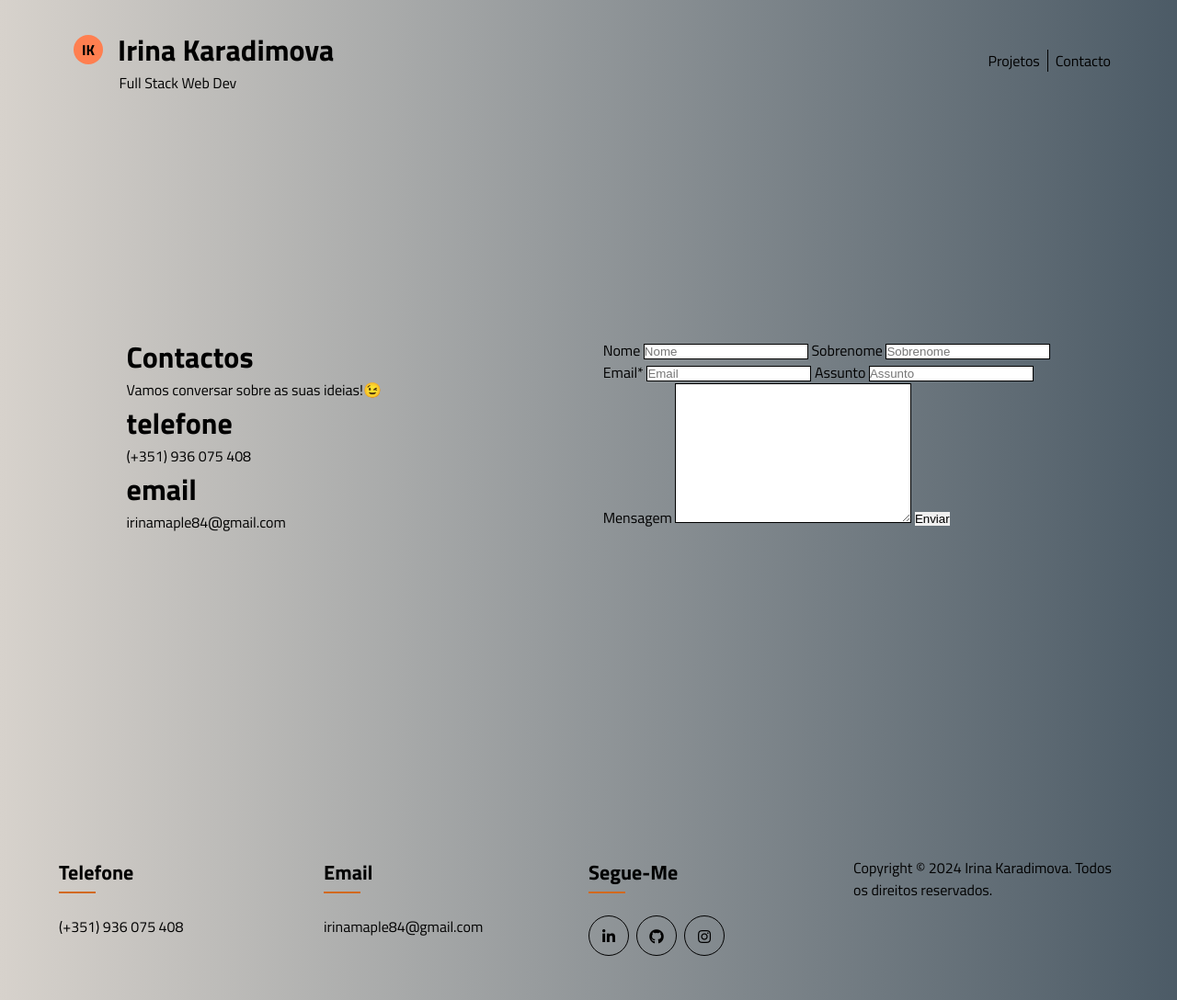
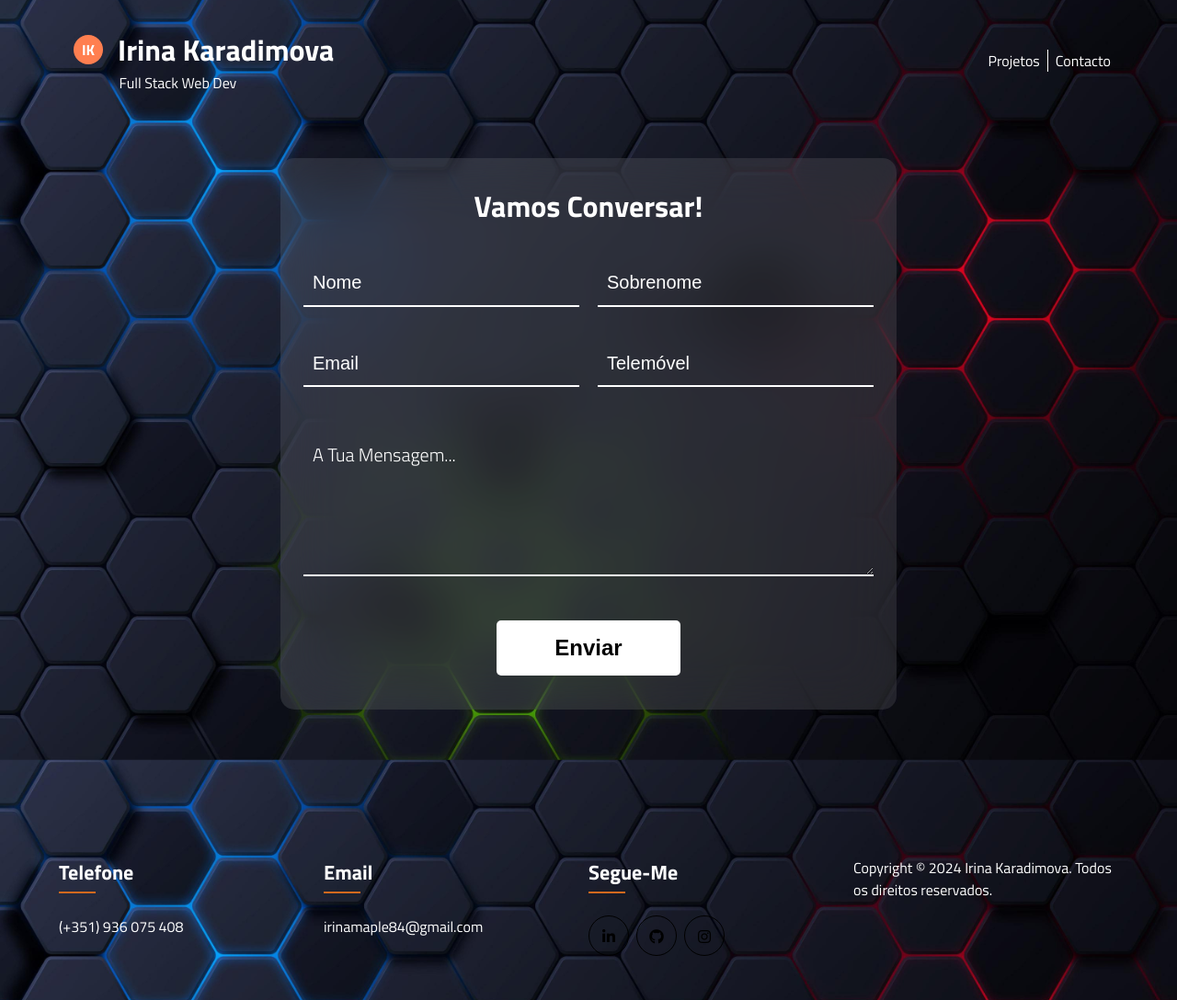
Before and after one commit to IrinaKrdmva/portfolio3, a plain HTML site: page contactos.html in a window 1280 px wide. Shown: the whole page at 92% size. Drawn offline with nearby package versions, Linux system fonts and the light colour scheme.

Commit message:
Background alternativo

```diff
--- a/contactos.html
+++ b/contactos.html
@@ -47,65 +47,16 @@
       </nav>
     </header>
     <main class="contact">
-      <div class="info">
-        <h1 class="titulo_contacto">Contactos</h1>
-        <p>Vamos conversar sobre as suas ideias!😉</p>
-        <div class="telefone_contactos">
-          <h1>telefone</h1>
-          <p>(+351) 936 075 408</p>
-        </div>
-        <div class="email_contactos">
-          <h1>email</h1>
-          <p>irinamaple84@gmail.com</p>
-        </div>
-      </div>
-      <div class="formulario">
-        <form>
-          <label for="firstname">Nome</label>
-          <input
-            type="text"
-            name="firstname"
-            id="firstname"
-            placeholder="Nome"
-            required
-          />
-          <label for="lastname">Sobrenome</label>
-          <input
-            type="text"
-            name="lastname"
-            id="lastname"
-            placeholder="Sobrenome"
-            required
-          />
-          <br />
-          <label for="email">Email*</label>
-          <input
-            type="email"
-            name="correio"
-            id="correio"
-            placeholder="Email"
-            required
-          />
-          <label for="assunto">Assunto</label>
-          <input
-            type="text"
-            name="assunto"
-            id="assunto"
-            placeholder="Assunto"
-            required
-          />
-          <br />
-          <label for="mensagem">Mensagem</label>
-          <textarea
-            name="mensagem"
-            id="mensagem"
-            cols="30"
-            rows="10"
-            required
-          ></textarea>
-          <button type="submit" class="btn">Enviar</button>
-        </form>
-      </div>
+      <form>
+        <h1>Vamos Conversar!</h1>
+        <input type="text" id="firstName" placeholder="Nome" required />
+        <input type="text" id="lastName" placeholder="Sobrenome" required />
+        <input type="email" id="email" placeholder="Email" required />
+        <input type="tel" id="phone" placeholder="Telemóvel" required />
+        <h4>A Tua Mensagem...</h4>
+        <textarea required></textarea>
+        <input type="submit" value="Enviar" id="enviar" />
+      </form>
     </main>
     <footer class="footer">
       <div class="footer-col">
--- a/src/css/style.css
+++ b/src/css/style.css
@@ -9,9 +9,12 @@ body {
   min-height: 100%;
   margin: 0 auto;
   background-size: 120% 120%;
-  background-image: linear-gradient(to right, #d7d2cc, #304352);
+  background-image: url(/src/images/background.jpg);
+  background-position: center;
+  background-size: cover;
   display: flex;
   flex-direction: column;
+  color: white;
 }
 
 /*===== HEADER =====*/
@@ -27,6 +30,7 @@ body {
   display: flex;
   align-items: center;
   text-align: center;
+  color: #fff;
 }
 
 .circle {
@@ -57,8 +61,12 @@ body {
   padding: 0 0.5rem;
 }
 
+.menu ul li a {
+  color: #fff;
+}
+
 .menu ul li:first-child {
-  border-right: 1px solid black;
+  border-right: 1px solid #fff;
 }
 
 /*===== MAIN =====*/
@@ -107,7 +115,12 @@ body {
 
 .foto.sombra-interna {
   /*sem espaço porque são 2 classe do mm elemento*/
-  background: linear-gradient(to right, white, lightgray, gray);
+  background: linear-gradient(
+    to right,
+    rgb(1, 120, 246),
+    rgb(64, 255, 0),
+    rgb(248, 1, 71)
+  );
   background-size: 180% 180%;
   animation: gradient-animation 5s ease infinite;
 }
@@ -239,8 +252,87 @@ body {
   align-items: center;
   gap: 5rem;
   padding: 0 8.6rem;
-  justify-content: space-between;
+  justify-content: center;
   margin-bottom: 5rem;
+}
+
+.contact form {
+  width: 41.875rem;
+  height: 37.5rem;
+  display: flex;
+  gap: 1.25rem;
+  justify-content: center;
+  border-radius: 0.9375rem;
+  background: rgba(255, 255, 255, 0.1);
+  flex-wrap: wrap;
+  backdrop-filter: blur(1.875rem);
+}
+
+.contact form h1 {
+  line-height: 2;
+  font-weight: 700;
+  margin-top: 1.25rem;
+  width: 31.25rem;
+  text-align: center;
+}
+
+.contact form input {
+  width: 18.75rem;
+  height: 3.125rem;
+  padding-left: 0.625rem;
+  outline: none;
+  border: none;
+  font-size: 20px;
+  margin-bottom: 0.625rem;
+  background: none;
+  border-bottom: 2px solid #fff;
+  color: #fff;
+}
+
+.contact form input::placeholder {
+  color: #fff;
+}
+
+.contact form h4 {
+  font-weight: 300;
+  width: 37.5rem;
+  margin-top: 1.25rem;
+  font-size: 20px;
+}
+
+.contact form textarea {
+  background: none;
+  border: none;
+  border-bottom: 2px solid #fff;
+  font-weight: 200;
+  font-size: 1.25rem;
+  padding: 0.625rem;
+  outline: none;
+  min-height: 5.625rem;
+  max-height: 5.625rem;
+  min-width: 38.75rem;
+  max-width: 38.75rem;
+}
+
+#enviar {
+  border: none;
+  background-color: #fff;
+  color: #000;
+  border-radius: 0.3125rem;
+  margin-top: 1.25rem;
+  font-weight: 600;
+  font-size: 1.5rem;
+  width: 12.5rem;
+  height: 3.75rem;
+  padding: 0;
+  margin-bottom: 1.875rem;
+  transition: 0.3s;
+}
+
+#enviar:hover {
+  background-color: #000;
+  color: #fff;
+  transition: 0.5s ease-in-out;
 }
 
 /*===== FOOTER =====*/
```
Also changed, not shown: src/images/background.jpg (added).
